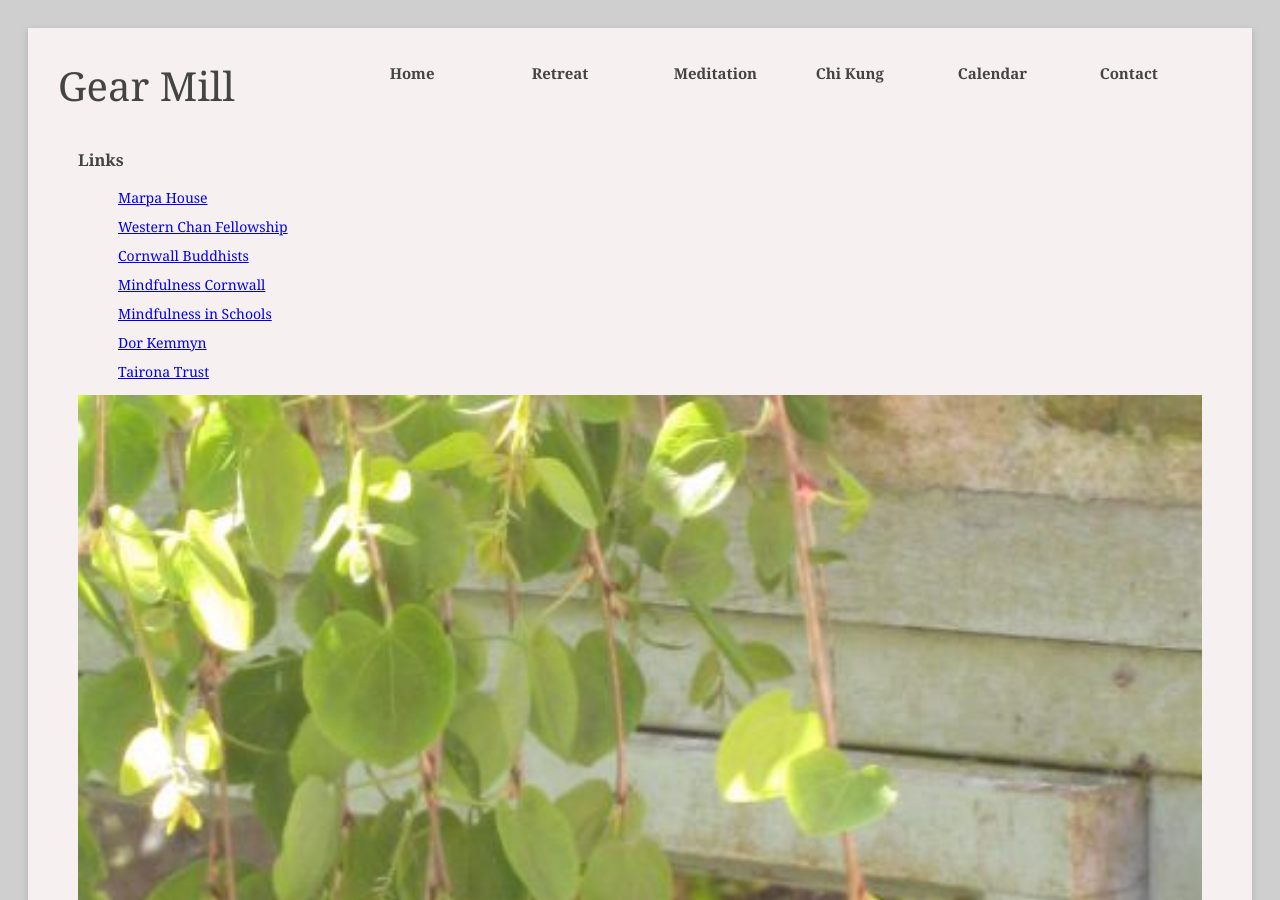
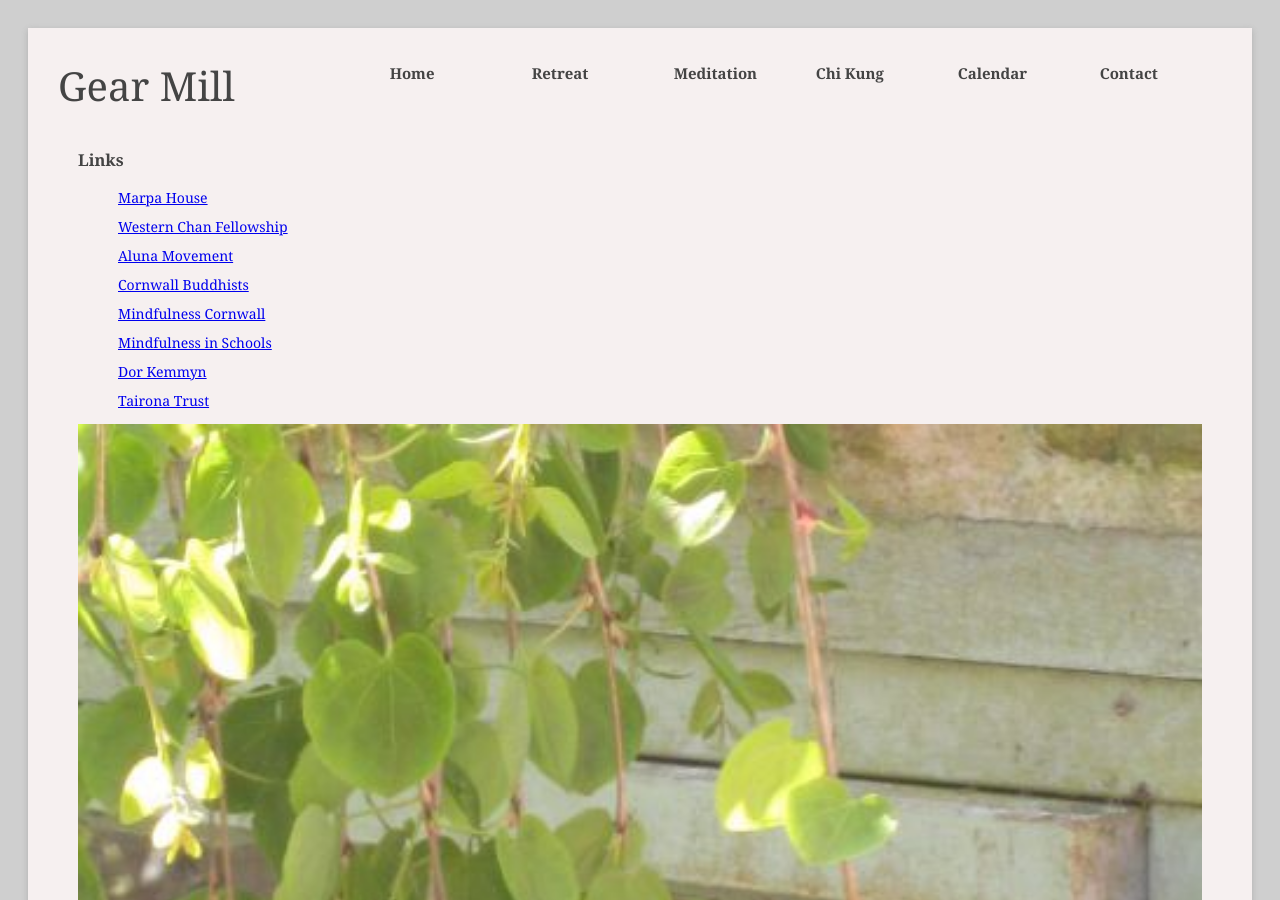
Before and after one commit to psaikido/gearmill.jekyll, a Jekyll site: the page built from pages/links.md, in a window 1280 px wide and 900 px high. Built offline with Jekyll 4.4.1, drawn with Linux system fonts in a browser that asks for light colours.

Commit message:
Links refreshed.

```diff
--- a/pages/links.md
+++ b/pages/links.md
@@ -3,14 +3,13 @@ layout: default
 title: "Links"
 ---
 
-<ul>
-    <li><a href="http://www.marpahouse.org.uk">Marpa House</a></li>
-    <li><a href="http://westernchanfellowship.org">Western Chan Fellowship</a></li>
-    <li><a href="http://www.cornwallbuddhists.org/">Cornwall Buddhists</a></li>
-    <li><a href="http://www.mindfulnesscornwall.co.uk/">Mindfulness Cornwall</a></li>
-    <li><a href="/www.mindfulnessinschools.org">Mindfulness in Schools</a></li>
-    <li><a href="/www.dorkemmyn.org.uk">Dor Kemmyn</a></li>
-    <li><a href="http://www.taironatrust.org/">Tairona Trust</a></li>
-</ul>
+- [Marpa House](http://www.marpahouse.org.uk/)
+- [Western Chan Fellowship](https://westernchanfellowship.org)
+- [Aluna Movement](https://alunamovement.org/)
+- [Cornwall Buddhists](http://www.cornwallbuddhists.org/)
+- [Mindfulness Cornwall](http://www.mindfulnesscornwall.co.uk/)
+- [Mindfulness in Schools](https://www.mindfulnessinschools.org)
+- [Dor Kemmyn](https://www.dorkemmyn.org.uk)
+- [Tairona Trust]( http://www.taironatrust.org/)
 
 ![Gear Mill](/assets/images/gallery/IMG_2189.jpeg "leaves"){: .center-img }
```
